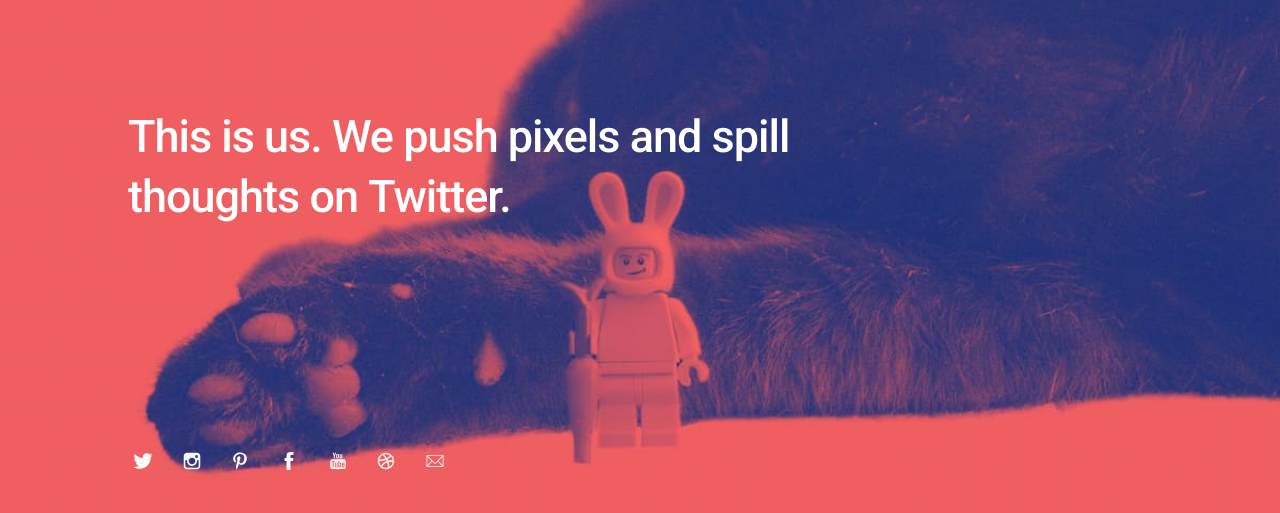
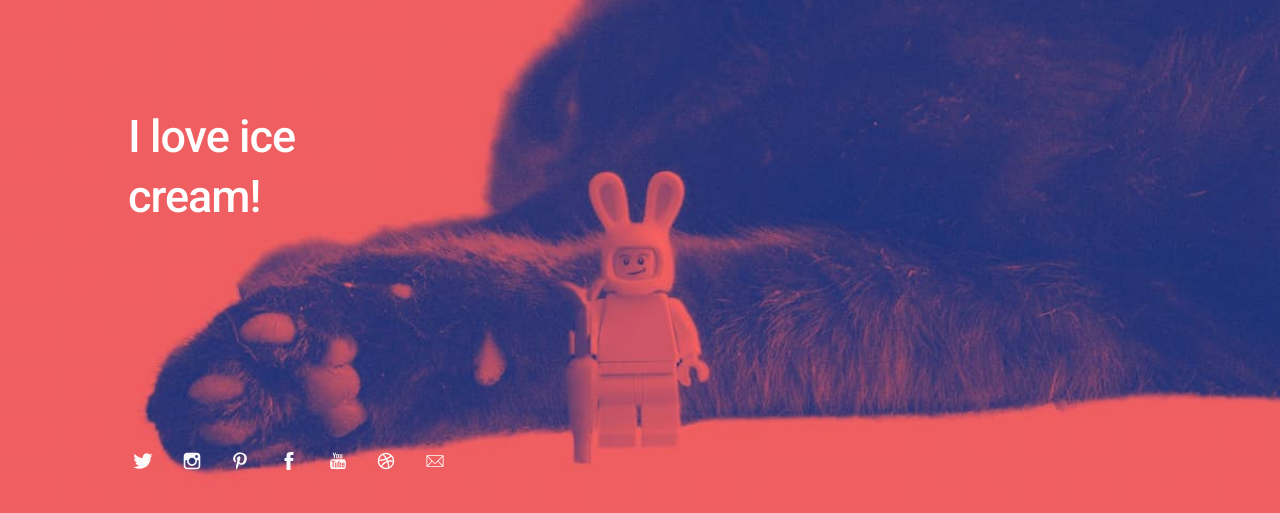
Before and after one commit to fraeuleinkatharina/fraeuleinkatharina.github.io, a plain HTML site: page index.html in a window 1280 px wide. Shown: the part 229-742 px from the top of the page. Drawn offline with Linux system fonts and the light colour scheme.

Commit message:
Text geändert

```diff
--- a/index.html
+++ b/index.html
@@ -47,7 +47,7 @@
 
 		<div class="bio">
 
-			<p>This is us. We push pixels and spill thoughts on Twitter.</p>
+			<p>I love ice cream!</p>
 
 		</div>
 
```
